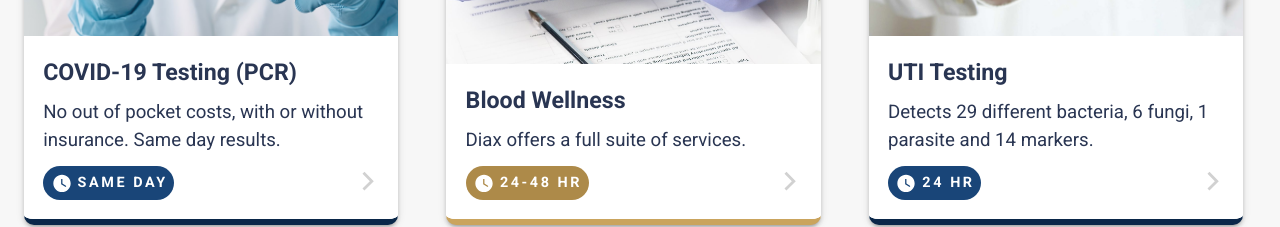
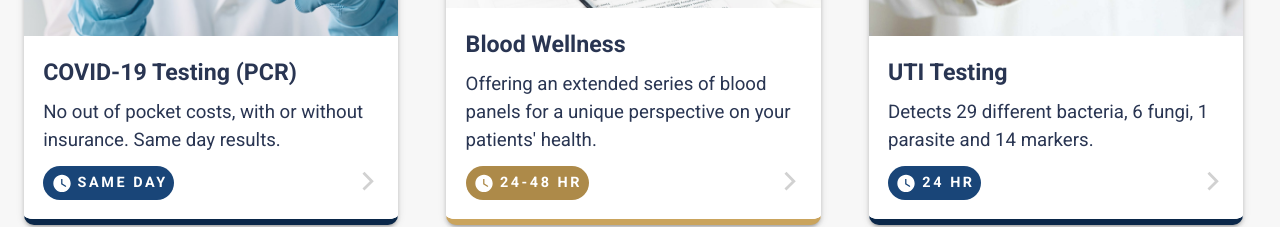
Before and after one commit to elijahharry/turnkeydiag_client, a Next.js app: page /panels in a window 1280 px wide. Shown: the part 921-1148 px from the top of the page. Built offline with nearby package versions, Linux system fonts and the light colour scheme.

Commit message:
Blood panel desc change

```diff
--- a/src/constants/panels/bloodwellness.js
+++ b/src/constants/panels/bloodwellness.js
@@ -7,7 +7,7 @@ export const bloodwellness = {
   },
   slug: "blood-wellness",
   turnaround: "24-48 hr",
-  desc: "Diax offers a full suite of services.",
+  desc: "Offering an extended series of blood panels for a unique perspective on your patients' health.",
   keywords: "Blood Panel, Blood Wellness, Diagnostics, Diax",
   vid: {
     src: "bloodwellness.mp4",
```
